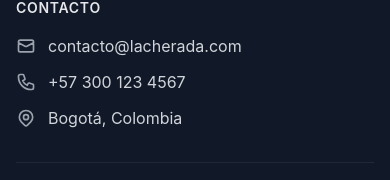
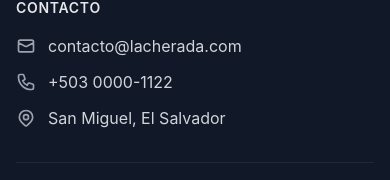
Before and after one commit to Yeyz75/la-cherada, a Vue app: page / in a window 390 px wide. Shown: the part 4703-4883 px from the top of the page. Built offline with nearby package versions, Linux system fonts and the light colour scheme.

Commit message:
fix(footer): update contact information to reflect new phone number and location

```diff
--- a/src/layouts/Footer.vue
+++ b/src/layouts/Footer.vue
@@ -100,7 +100,7 @@
                 href="tel:+573001234567"
                 class="text-gray-300 hover:text-white transition-colors duration-200"
               >
-                +57 300 123 4567
+                +503 0000-1122
               </a>
             </li>
             <li class="flex items-start space-x-3">
@@ -123,7 +123,7 @@
                   d="M15 11a3 3 0 11-6 0 3 3 0 016 0z"
                 />
               </svg>
-              <span class="text-gray-300"> Bogotá, Colombia </span>
+              <span class="text-gray-300"> San Miguel, El Salvador </span>
             </li>
           </ul>
         </div>
```
